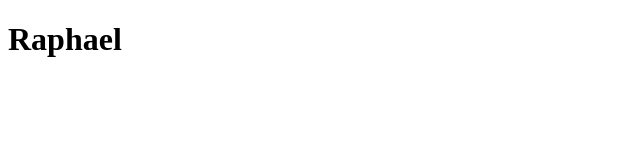
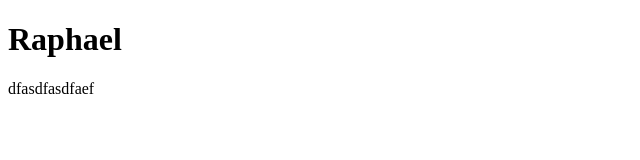
Before and after one commit to RRD4RK/ProjetoFinalCurso, a plain HTML site: page index.html in a window 1280 px wide. Shown: the whole page, without its empty margins (0-640 px from the left). Drawn offline with Linux system fonts and the light colour scheme.

Commit message:
Update index.html

```diff
--- a/index.html
+++ b/index.html
@@ -7,5 +7,6 @@
 </head>
 <body>
     <h1>Raphael</h1>
+    dfasdfasdfaef
 </body>
 </html>
```
